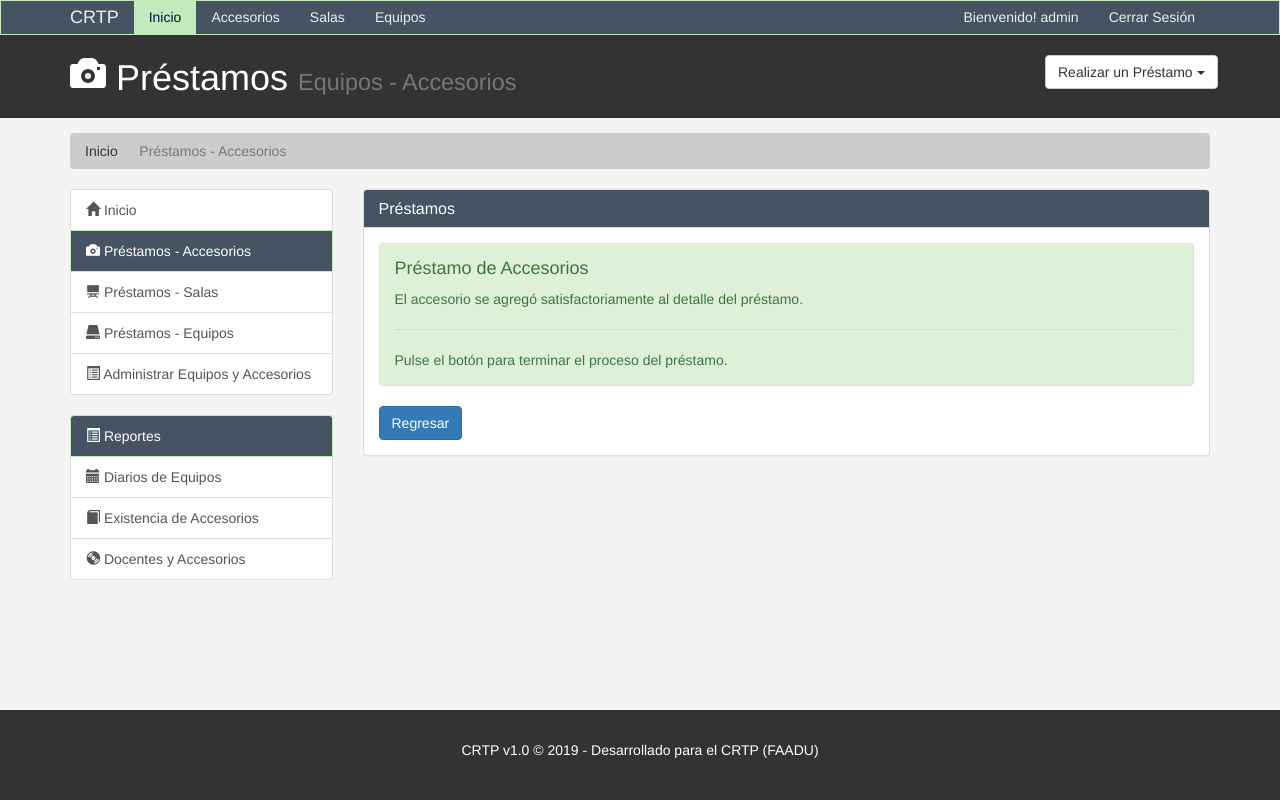
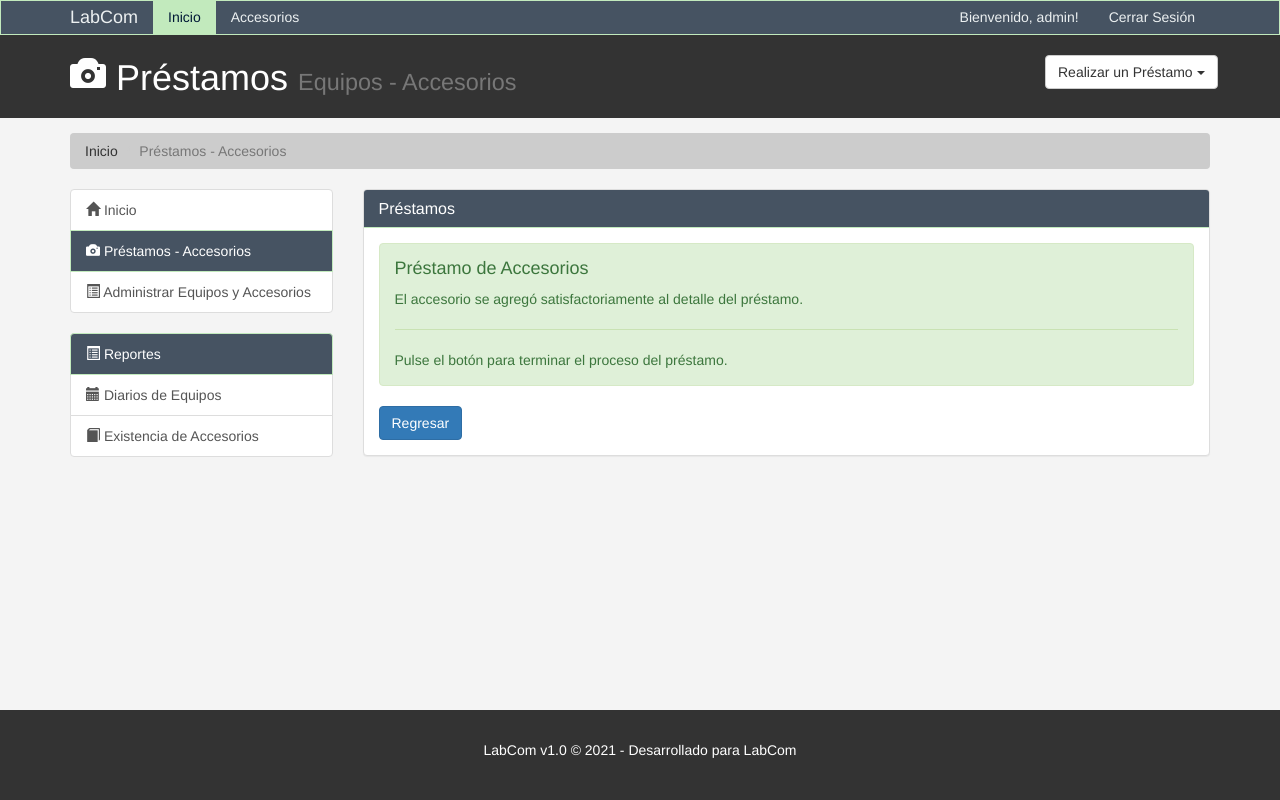
Before and after one commit to CyborgCats/TWII, a PHP site: the page made by php/añadiraccesorio.php in a window 1280 px wide. Run offline with PHP 8.4, Linux system fonts and the light colour scheme; a user stored in the database is signed in; data that the repository does not hold is empty; some libraries are stand-ins or nearby versions.

Commit message:
Avance de Proyecto

```diff
--- a/php/añadiraccesorio.php
+++ b/php/añadiraccesorio.php
@@ -30,17 +30,15 @@
             <span class="icon-bar"></span>
             <span class="icon-bar"></span>
           </button>
-          <a class="navbar-brand" href="../home.php">CRTP</a>
+          <a class="navbar-brand" href="../home.php">LabCom</a>
         </div>
         <div id="navbar" class="collapse navbar-collapse">
           <ul class="nav navbar-nav">
             <li class="active"><a href="../home.php">Inicio</a></li>
             <li><a href="../accesorios.php">Accesorios</a></li>
-            <li><a href="../salas.php">Salas</a></li>
-            <li><a href="../equipos.php">Equipos</a></li>
           </ul>
           <ul class="nav navbar-nav navbar-right">
-            <li><a href="#">Bienvenido! <?php echo $user ?></a></li>
+            <li><a href="#">Bienvenido, <?php echo $user ?>!</a></li>
             <li><a href="../index.php">Cerrar Sesión</a></li>
           </ul>
         </div><!--/.nav-collapse -->
@@ -61,8 +59,6 @@
               </button>
               <ul class="dropdown-menu" aria-labelledby="dropdownMenu1">
                 <li><a href="../accesorios.php" type="button" data-toggle="modal" data-target="#addPage">Accesorios</a></li>
-                <li><a href="../salas.php">Salas</a></li>
-                <li><a href="../equipos.php">Equipos</a></li>
               </ul>
             </div>
           </div>
@@ -88,8 +84,6 @@
                 <span class="glyphicon glyphicon-home" aria-hidden="true"></span> Inicio
               </a>
               <a href="../accesorios.php" class="list-group-item active main-color-bg"><span class="glyphicon glyphicon-camera" aria-hidden="true"></span> Préstamos - Accesorios <span class="badge"></span></a>
-              <a href="../salas.php" class="list-group-item"><span class="glyphicon glyphicon-blackboard" aria-hidden="true"></span> Préstamos - Salas <span class="badge"></span></a>
-              <a href="../equipos.php" class="list-group-item"><span class="glyphicon glyphicon-hdd" aria-hidden="true"></span> Préstamos - Equipos <span class="badge"></span></a>
               <a href="../inventario.php" class="list-group-item"><span class="glyphicon glyphicon-list-alt" aria-hidden="true"></span> Administrar Equipos y Accesorios <span class="badge"></span></a>
             </div>
             <div class="list-group">
@@ -98,7 +92,6 @@
                 </a>
                 <a href="../pdf/index.php" class="list-group-item"><span class="glyphicon glyphicon-calendar" aria-hidden="true"></span> Diarios de Equipos <span class="badge"></span></a>
                 <a href="../graphic/accesorios.php" class="list-group-item"><span class="glyphicon glyphicon-book" aria-hidden="true"></span> Existencia de Accesorios <span class="badge"></span></a>
-                <a href="../graphic/docentes.php" class="list-group-item"><span class="glyphicon glyphicon-cd" aria-hidden="true"></span> Docentes y Accesorios <span class="badge"></span></a>
             </div>
           </div>
           <div class="col-md-9">
@@ -115,7 +108,7 @@
                         $nroprestamoaccesorio = $_POST['nroprestamoaccesorio'];
                         $codaccesorio = $_POST['codaccesorio'];
 
-                        $sql = "INSERT INTO prestamoaccesoriodetalle (PrestamoAccesorioDetalleID, NroInventarioAccesorio) values ('$nroprestamoaccesorio', '$codaccesorio')";
+                        $sql = "INSERT INTO prestamoaccesorio (PrestamoID, NroInventarioAccesorio) values ('$nroprestamoaccesorio', '$codaccesorio')";
                         $resultado = $mysqli->query($sql);
                     ?>
 
@@ -141,7 +134,7 @@
     </section>
 
     <footer id="footer">
-    <p>CRTP v1.0 &copy; 2019 - Desarrollado para el CRTP (FAADU)</p>
+      <p>LabCom v1.0 &copy; 2021 - Desarrollado para LabCom</p>
     </footer>
 
 
```
Also changed, not shown: accesorios.php (+9 -7 lines).
